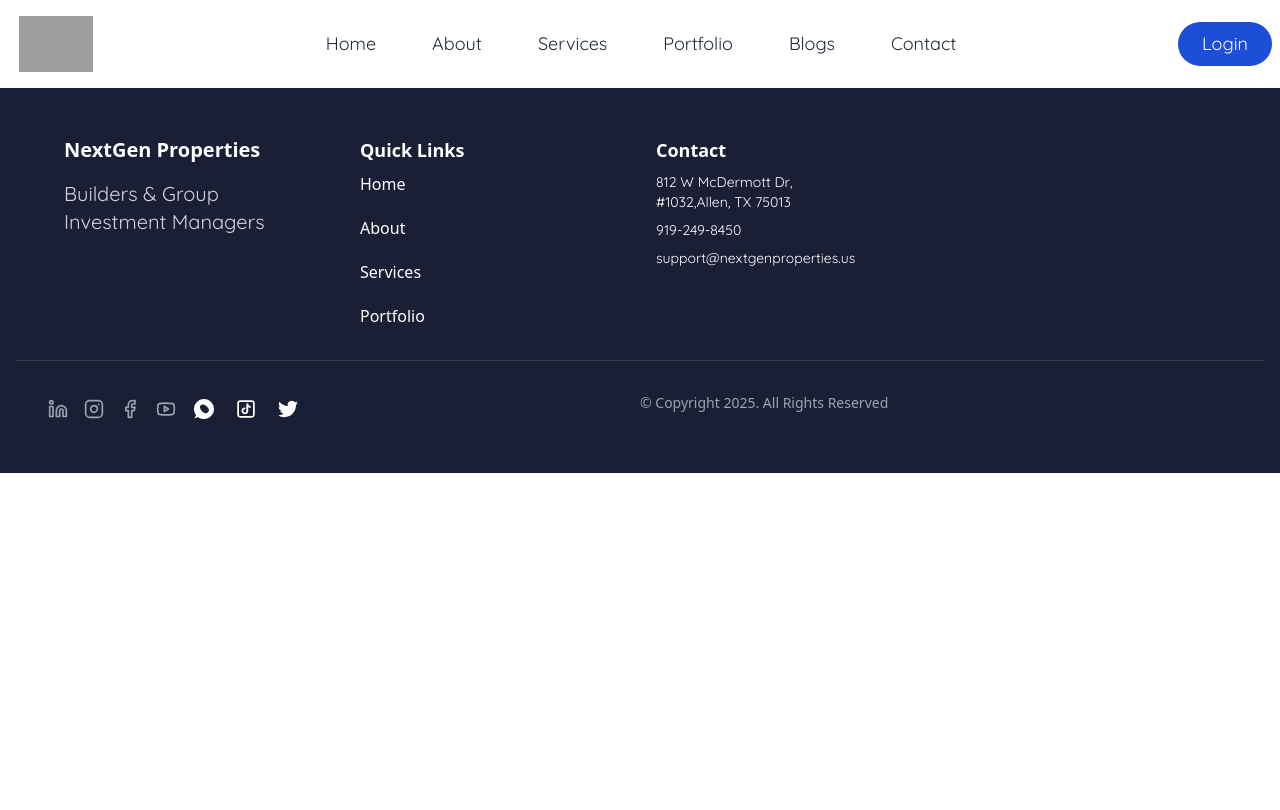
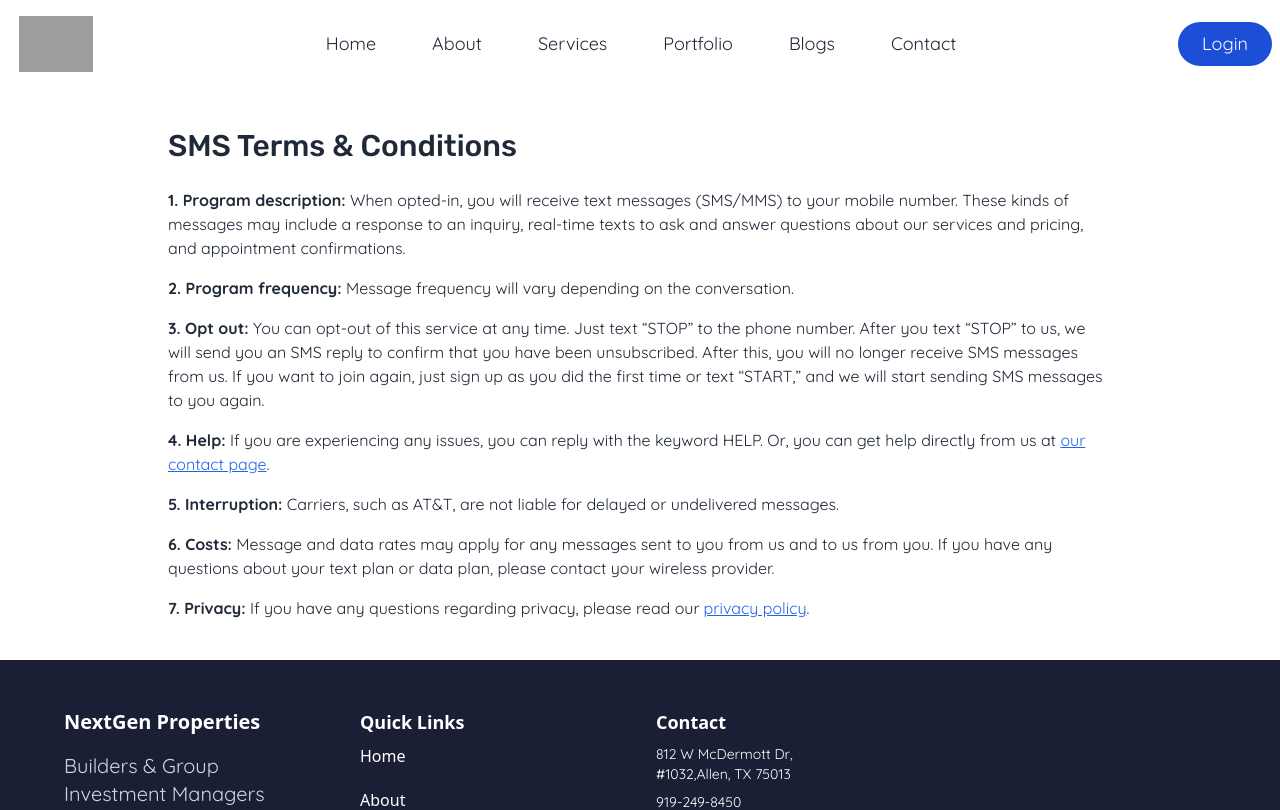
Before and after one commit to ashrafdevx/nextgen, a React (Vite) app: page /terms-and-conditions in a window 1280 px wide. Shown: the top 810 px of the page. Built offline with nearby package versions, Linux system fonts and the light colour scheme; grey boxes are pictures that could not be loaded; a web font is replaced by a local one.

Commit message:
SMS Term and Condition added

```diff
--- a/src/App.jsx
+++ b/src/App.jsx
@@ -2,6 +2,7 @@ import { Route, Routes, useLocation } from "react-router-dom";
 import "./App.css";
 import React, { useEffect, useState } from "react";
 import { ArrowUp } from "lucide-react";
+import TermsAndCondtion from "./pages/terms/TermsAndCondtion";
 const TawkToWidget = React.lazy(() => import("./utils/tawk"));
 const About = React.lazy(() => import("./pages/about/about"));
 const AskQuesdtion = React.lazy(() => import("./pages/faq/6-AskQuesdtion"));
@@ -75,6 +76,7 @@ function App() {
         <Route path="/login" element={<LoginPage />} />
         <Route path="/" element={<Home />} />
         <Route path="/about" element={<About />} />
+        <Route path="/terms-and-conditions" element={<TermsAndCondtion />} />
         <Route path="/services" element={<Services />}>
           <Route
             path="individuals-homeowners"
--- a/src/pages/ourPolicy/privacyPolicy.jsx
+++ b/src/pages/ourPolicy/privacyPolicy.jsx
@@ -37,6 +37,11 @@ const PrivacyPolicy = () => {
                 non-marketing text messages from other phone numbers managed by
                 Company, and you may opt out of those in a similar fashion.
               </p>
+
+              <p className="py-3 sm:py-6 md:py-2 lg:py-6 px-6 sm:px-1 ">
+                Your messaging policy can be part of the privacy policy or a
+                separate web page/document on your website.
+              </p>
             </div>
           </div>
         </div>
--- /dev/null
+++ b/src/pages/terms/TermsAndCondtion.jsx
@@ -0,0 +1,65 @@
+const TermsAndCondition = () => {
+  return (
+    <div className="p-4 sm:p-6 md:p-10 max-w-5xl mx-auto text-gray-800">
+      <h1 className="text-2xl sm:text-3xl font-medium mb-6 text-start">
+        SMS Terms & Conditions
+      </h1>
+
+      <div className="space-y-4 text-sm sm:text-base leading-relaxed">
+        <p>
+          <strong>1. Program description:</strong> When opted-in, you will
+          receive text messages (SMS/MMS) to your mobile number. These kinds of
+          messages may include a response to an inquiry, real-time texts to ask
+          and answer questions about our services and pricing, and appointment
+          confirmations.
+        </p>
+
+        <p>
+          <strong>2. Program frequency:</strong> Message frequency will vary
+          depending on the conversation.
+        </p>
+
+        <p>
+          <strong>3. Opt out:</strong> You can opt-out of this service at any
+          time. Just text “STOP” to the phone number. After you text “STOP” to
+          us, we will send you an SMS reply to confirm that you have been
+          unsubscribed. After this, you will no longer receive SMS messages from
+          us. If you want to join again, just sign up as you did the first time
+          or text “START,” and we will start sending SMS messages to you again.
+        </p>
+
+        <p>
+          <strong>4. Help:</strong> If you are experiencing any issues, you can
+          reply with the keyword HELP. Or, you can get help directly from us at{" "}
+          <a href="/contact-us" className="text-blue-600 underline">
+            our contact page
+          </a>
+          .
+        </p>
+
+        <p>
+          <strong>5. Interruption:</strong> Carriers, such as AT&T, are not
+          liable for delayed or undelivered messages.
+        </p>
+
+        <p>
+          <strong>6. Costs:</strong> Message and data rates may apply for any
+          messages sent to you from us and to us from you. If you have any
+          questions about your text plan or data plan, please contact your
+          wireless provider.
+        </p>
+
+        <p>
+          <strong>7. Privacy:</strong> If you have any questions regarding
+          privacy, please read our
+          <a href="/our-policy" className="text-blue-600 underline ml-1">
+            privacy policy
+          </a>
+          .
+        </p>
+      </div>
+    </div>
+  );
+};
+
+export default TermsAndCondition;
--- a/src/utils/ContactForm.jsx
+++ b/src/utils/ContactForm.jsx
@@ -1,4 +1,5 @@
 import { useForm } from "react-hook-form";
+import { Link } from "react-router-dom";
 
 export default function ContactForm() {
   const {
@@ -101,12 +102,9 @@ export default function ContactForm() {
               and offers from Nextgenproperties at the phone number provided.
               Msg & data rates may apply. Msg frequency varies. Reply STOP to
               unsubscribe.
-              <a
-                href="https://www.nextgenproperties.us/terms-and-conditions"
-                className="text-blue-600"
-              >
+              <Link to="/terms-and-conditions" className="text-blue-600">
                 SMS Terms & Conditions
-              </a>
+              </Link>
             </label>
           </div>
 
```
